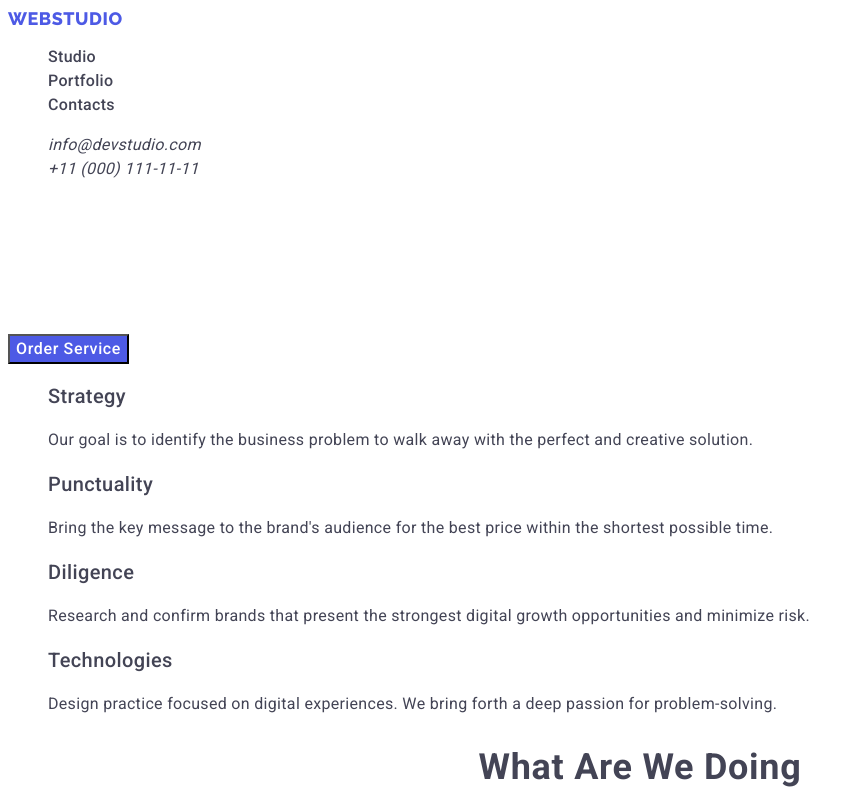
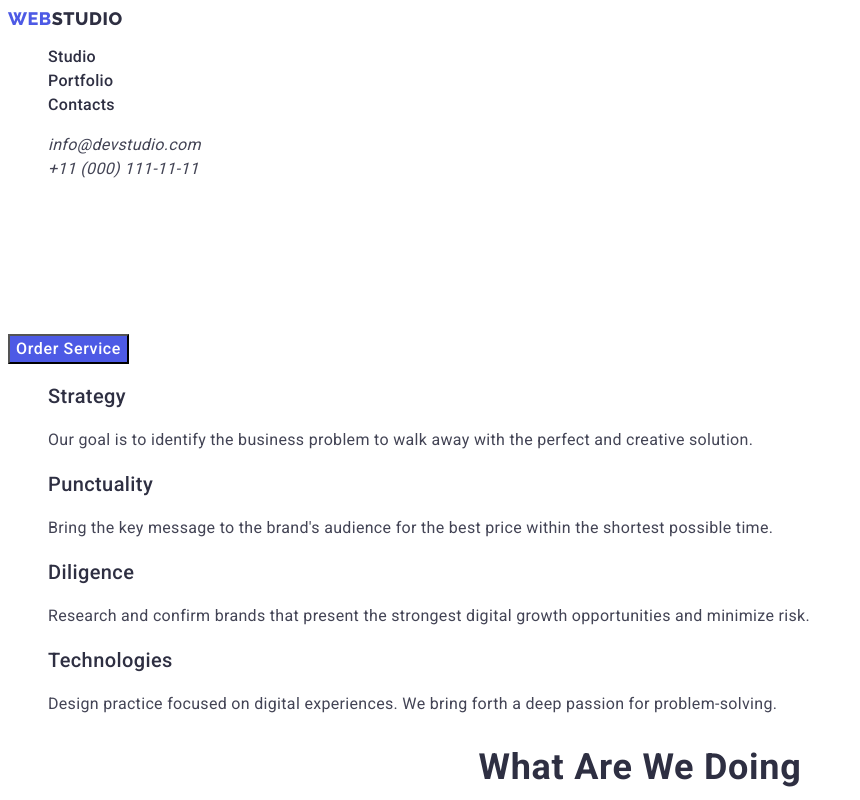
Before and after one commit to mountpeak/goit-markup-hw-02, a plain HTML site: page index.html in a window 1280 px wide. Shown: the top 800 px of the page, without its empty margins (0-860 px from the left). Drawn offline with Linux system fonts and the light colour scheme; files whose address does not match are found by name.

Commit message:
Update styles.css

```diff
--- a/css/styles.css
+++ b/css/styles.css
@@ -58,7 +58,7 @@ body {
  text-align: center;
   letter-spacing: 0.02em;
   text-transform: capitalize;
- color:var(--secondary-text-color);
+ color:#2E2F42;
 }
 .web-logo {
   font-family: "Raleway", sans-serif;
@@ -80,7 +80,7 @@ body {
   align-items: center;
   letter-spacing: 0.03em;
   text-transform: uppercase;
-  color:var(--secondary-text-color);
+  color:#2E2F42;
 
 }
 .footer-studio-logo{font-family: 'Raleway';
@@ -99,7 +99,7 @@ color: #F4F4FD;}
   font-size: 16px;
   line-height: 1.5;
   letter-spacing: 0.02em;
-  color: var(--secondary-text-color);
+  color: #2E2F42;
 }
 
 /* ======================================Hero========================================== */
@@ -164,7 +164,7 @@ background:#F4F4FD;}
   font-size: 20px;
   line-height: 1.2;
   letter-spacing: 0.02em;
-  color:var(--secondary-text-color);
+  color:#2E2F42;
 }
 
 /* ======================================footer========================================== */
```
